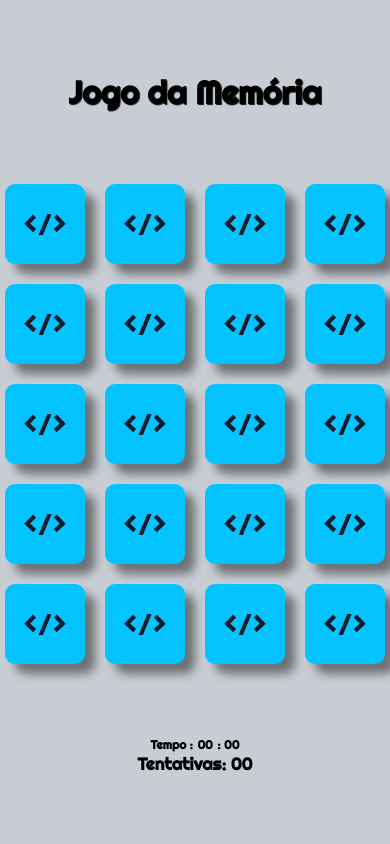
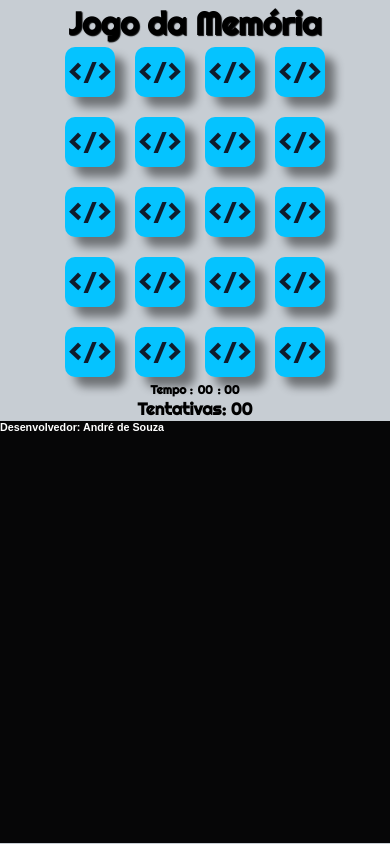
Before and after one commit to Andreoew/Jogo-da-Memoria, a plain HTML site: page index.html in a window 390 px wide. Drawn offline with Linux system fonts and the light colour scheme.

Commit message:
Atualiza

```diff
--- a/assets/styles/style.css
+++ b/assets/styles/style.css
@@ -19,6 +19,18 @@ header {
     text-shadow: 1px 1px 1px #0d0d0d;
     text-align: center;
     color: black;
+}
+
+footer {
+    width: 100%;
+    height: 100%;
+    display: inline-block;
+    justify-content: left;
+    align-items: left;
+    background-color: #060607;
+    color: White;
+    font-family: Arial, sans-serif;
+
 }
 
 
@@ -131,8 +143,8 @@ header {
     }
 
     .card {
-        width: 80px;
-        height: 80px;
+        width: 50px;
+        height: 50px;
     }
 
     .icon {
@@ -143,4 +155,17 @@ header {
     .card_back {
         border-radius: 10px;
     }
+
+    footer {
+        justify-content: left;
+        align-items: left;
+        width: 100%;
+        height: 50%;
+        display: inline-block;
+        justify-content: left;
+        align-items: left;
+
+    }
+
+
 }
--- a/index.html
+++ b/index.html
@@ -9,7 +9,7 @@
     <link rel="preconnect" href="https://fonts.googleapis.com">
     <link rel="preconnect" href="https://fonts.gstatic.com" crossorigin>
     <link href="https://fonts.googleapis.com/css2?family=Righteous&display=swap" rel="stylesheet">
-    <title>Memória</title>
+    <title>Jogo da Memória</title>
 </head>
 
 <body>
@@ -52,5 +52,12 @@
     <script src="./assets/scripts/game.js"></script>
     <script src="./assets/scripts/scripts.js"></script>
 </body>
+<footer>
+    <div>
+
+        <a href="https://img.shields.io/badge/WhatsApp-25D366?style=for-the-badge&logo=whatsapp&logoColor=white"></a><h6> Desenvolvedor: André de Souza</h6></a>
+    </div>
+
+</footer>
 
 </html>
```
